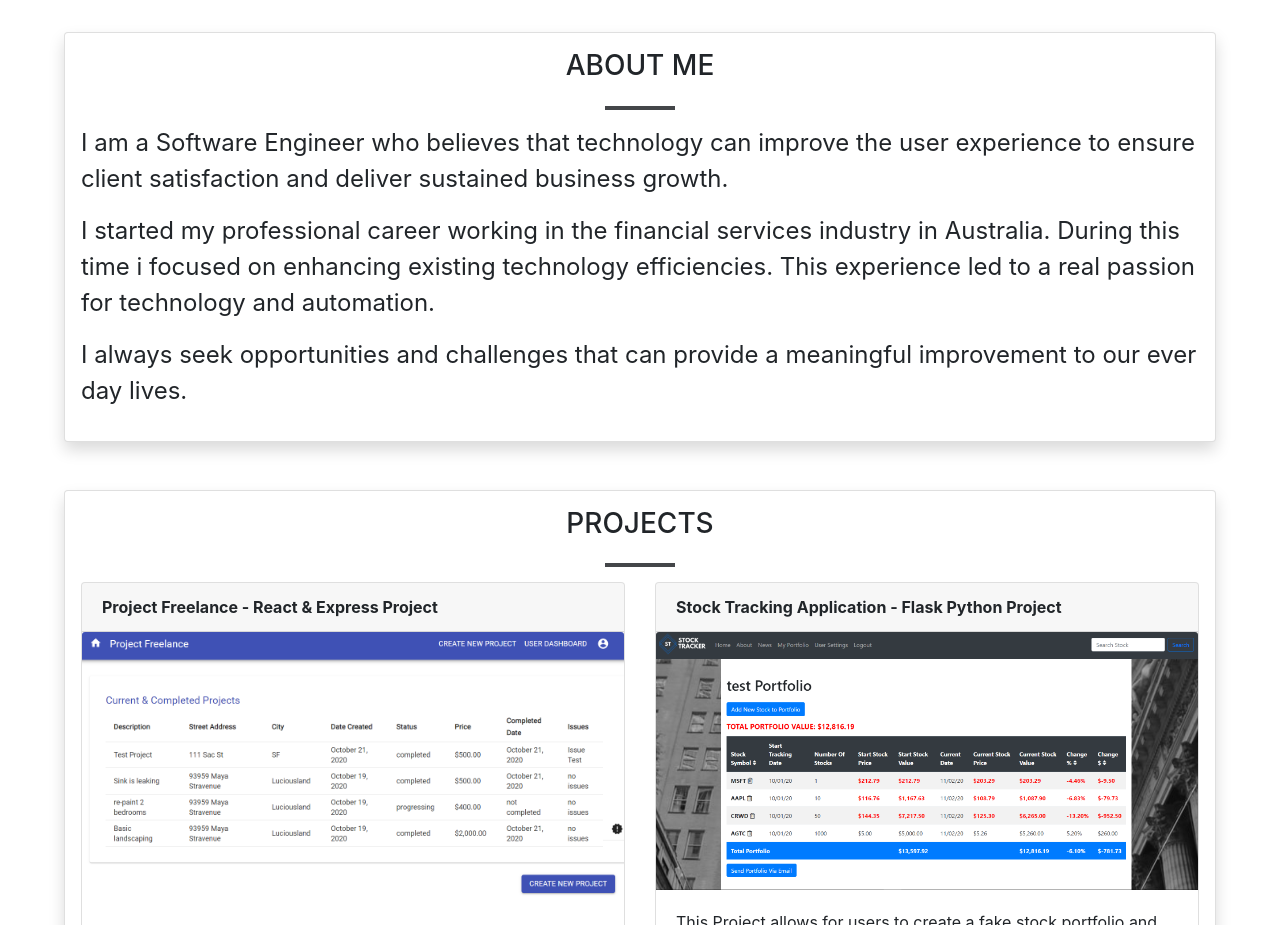
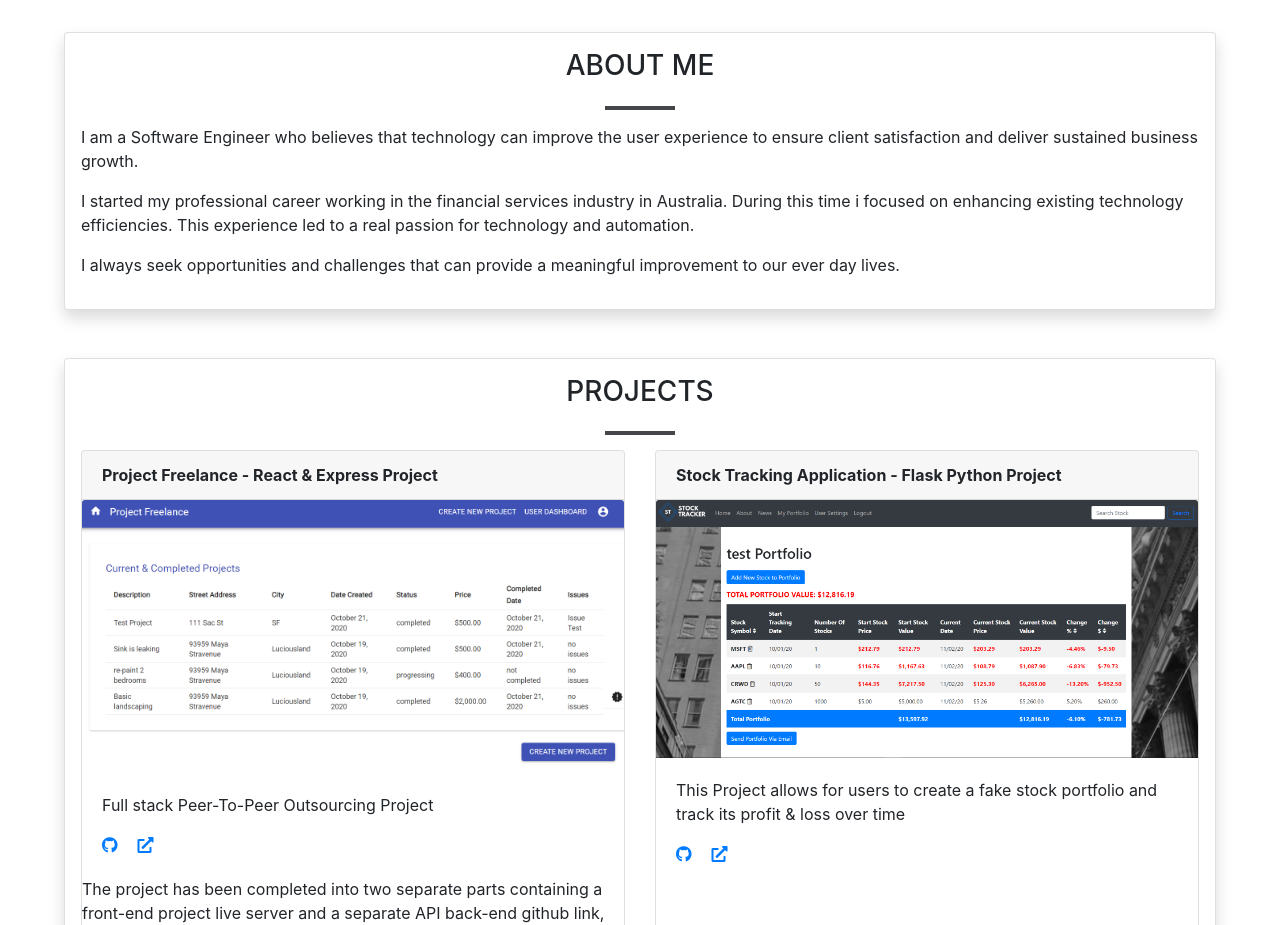
Before and after one commit to clay099/Portfolio, a React (Create React App) app: page / in a window 1280 px wide. Shown: the part 800-1725 px from the top of the page. Built offline with nearby package versions, Linux system fonts and the light colour scheme.

Commit message:
updated styling for specific p

```diff
--- a/src/components/Home/Home.css
+++ b/src/components/Home/Home.css
@@ -27,6 +27,6 @@
 	text-shadow: 0.1rem 0.1rem 0.2rem black;
 }
 
-p {
+.Home-body {
 	font-size: 1.5rem;
 }
--- a/src/components/Home/Home.js
+++ b/src/components/Home/Home.js
@@ -16,7 +16,7 @@ const Home = () => {
 				></div>
 				<Container>
 					<h1 id="Home-title">Clayton Whittaker</h1>
-					<p>
+					<p className="Home-body">
 						<strong>Full Stack Developer</strong>
 						<br />
 						Passion for turing ideas into reality,
```
